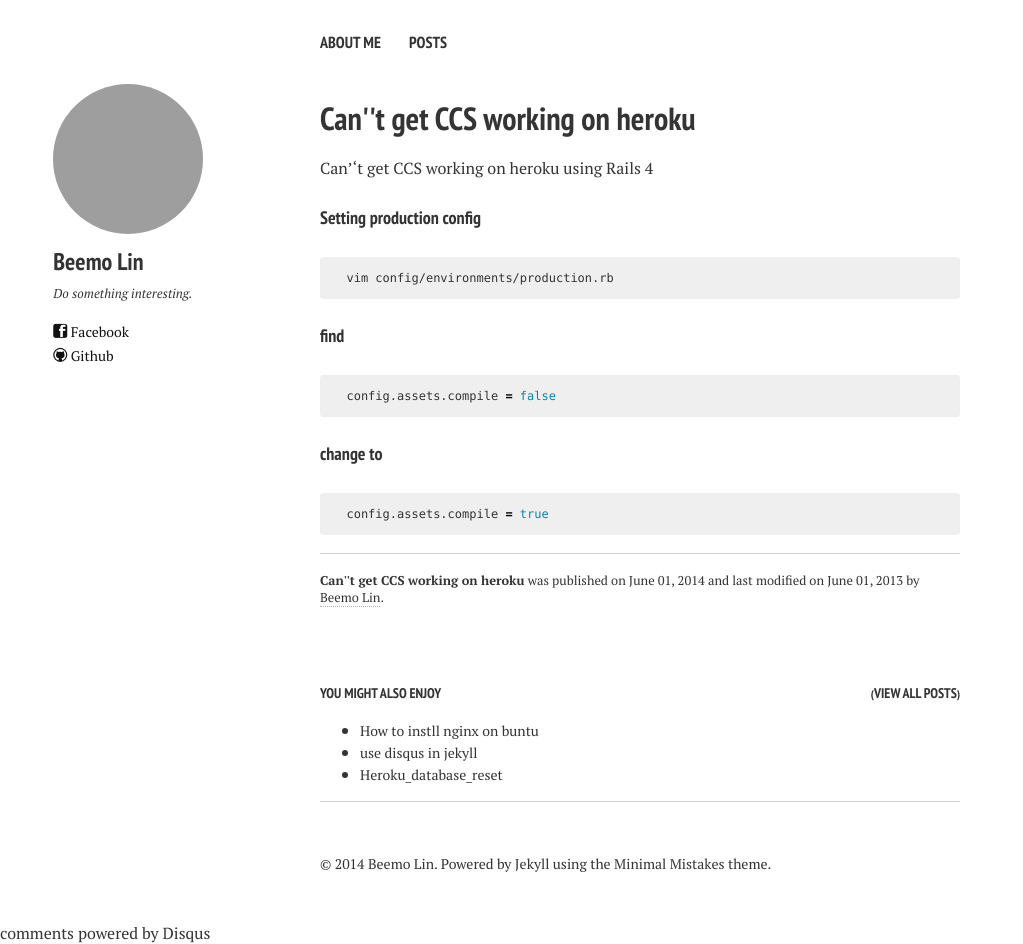
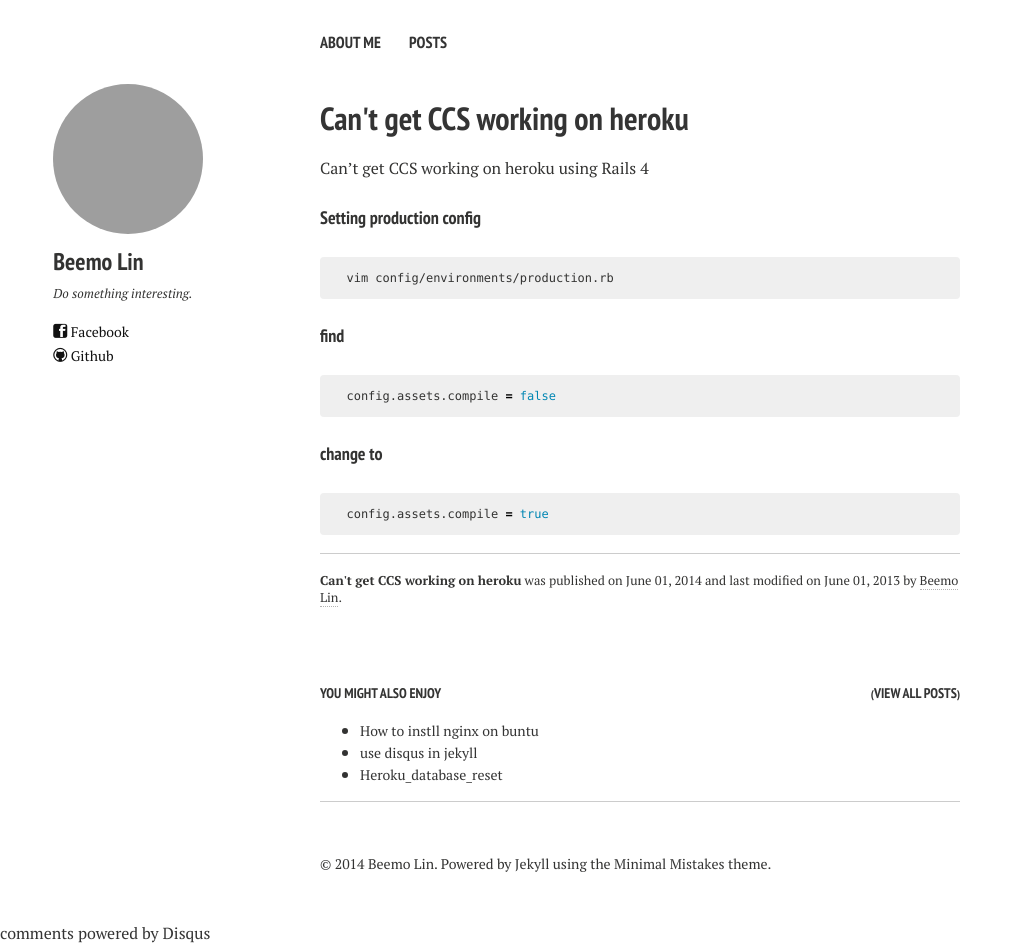
Before and after one commit to BeemoLin/BeemoLin.github.io, a Jekyll site: the page built from _posts/2014-06-01-heroku-assets.md, in a window 1280 px wide. Shown: the whole page, without its empty margins (0-1023 px from the left). Built offline with Jekyll 4.4.1, drawn with Linux system fonts in a browser that asks for light colours; nearby versions of some CDN libraries; comment, search, counter and statistics services are not loaded; grey boxes are pictures that could not be loaded.

```diff
--- a/_posts/2014-06-01-heroku-assets.md
+++ b/_posts/2014-06-01-heroku-assets.md
@@ -1,13 +1,13 @@
 ---
 layout: post
-title: Can''t get CCS working on heroku
+title: Can't get CCS working on heroku
 description: "Can't get CCS working on heroku using Rails 4"
 modified: 2013-06-01
 tags: [nginx, server]
 comments: true
 ---
 
-Can''t get CCS working on heroku using Rails 4
+Can't get CCS working on heroku using Rails 4
 
 #### Setting production config
 {% highlight bash %}
```
